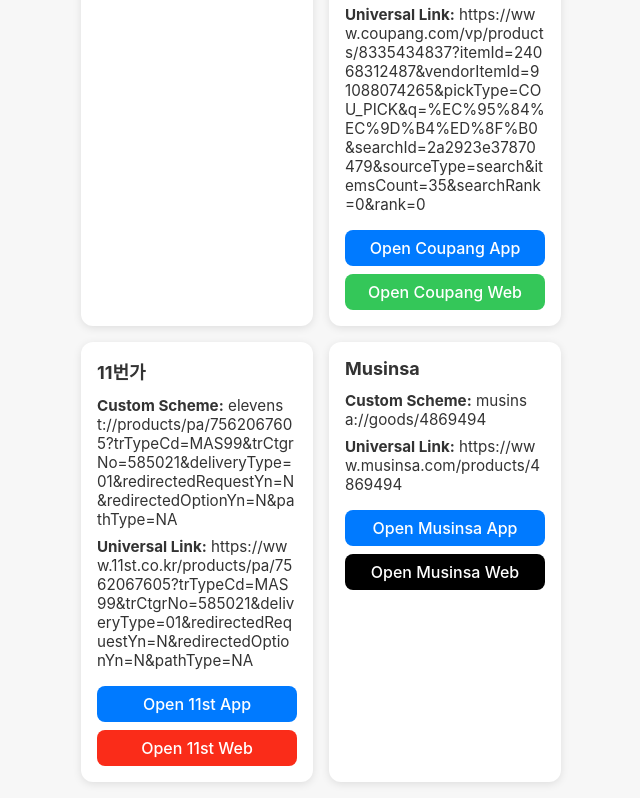
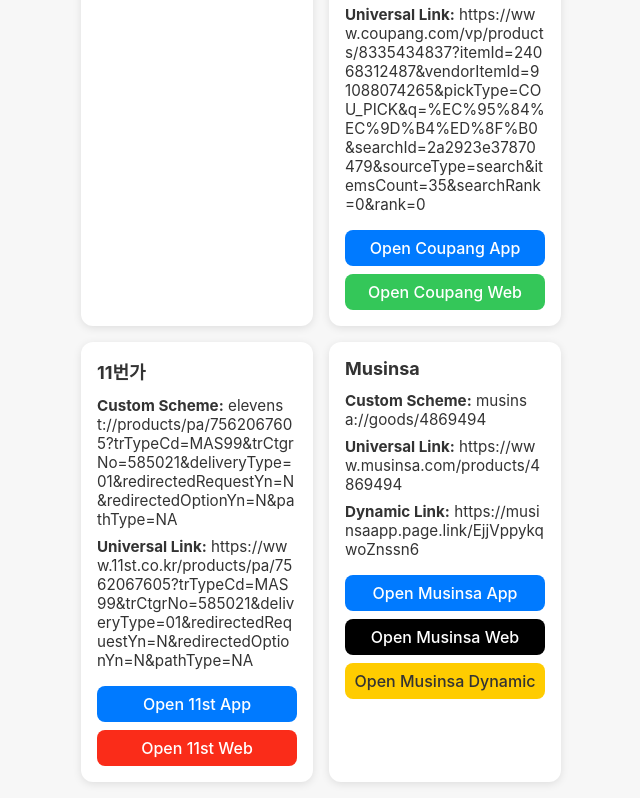
Before and after one commit to rajephon/deeplink-sample, a plain HTML site: page index.html in a window 1280 px wide. Shown: the part 1055-1853 px from the top of the page, without its empty margins (319-959 px from the left). Drawn offline with Linux system fonts and the light colour scheme.

Commit message:
Add dynamic link for Musinsa in index.html

```diff
--- a/index.html
+++ b/index.html
@@ -137,8 +137,10 @@
       <h2>Musinsa</h2>
       <p><strong>Custom Scheme:</strong> musinsa://goods/4869494</p>
       <p><strong>Universal Link:</strong> https://www.musinsa.com/products/4869494</p>
+      <p><strong>Dynamic Link:</strong> https://musinsaapp.page.link/EjjVppykqwoZnssn6</p>
       <a href="musinsa://goods/4869494">Open Musinsa App</a>
       <a href="https://www.musinsa.com/products/4869494" style="margin-top:0.5rem; background:#000;">Open Musinsa Web</a>
+      <a href="https://musinsaapp.page.link/EjjVppykqwoZnssn6" style="margin-top:0.5rem; background:#ffcc00; color:#333;">Open Musinsa Dynamic</a>
     </div>
   </div>
 </body>
```
